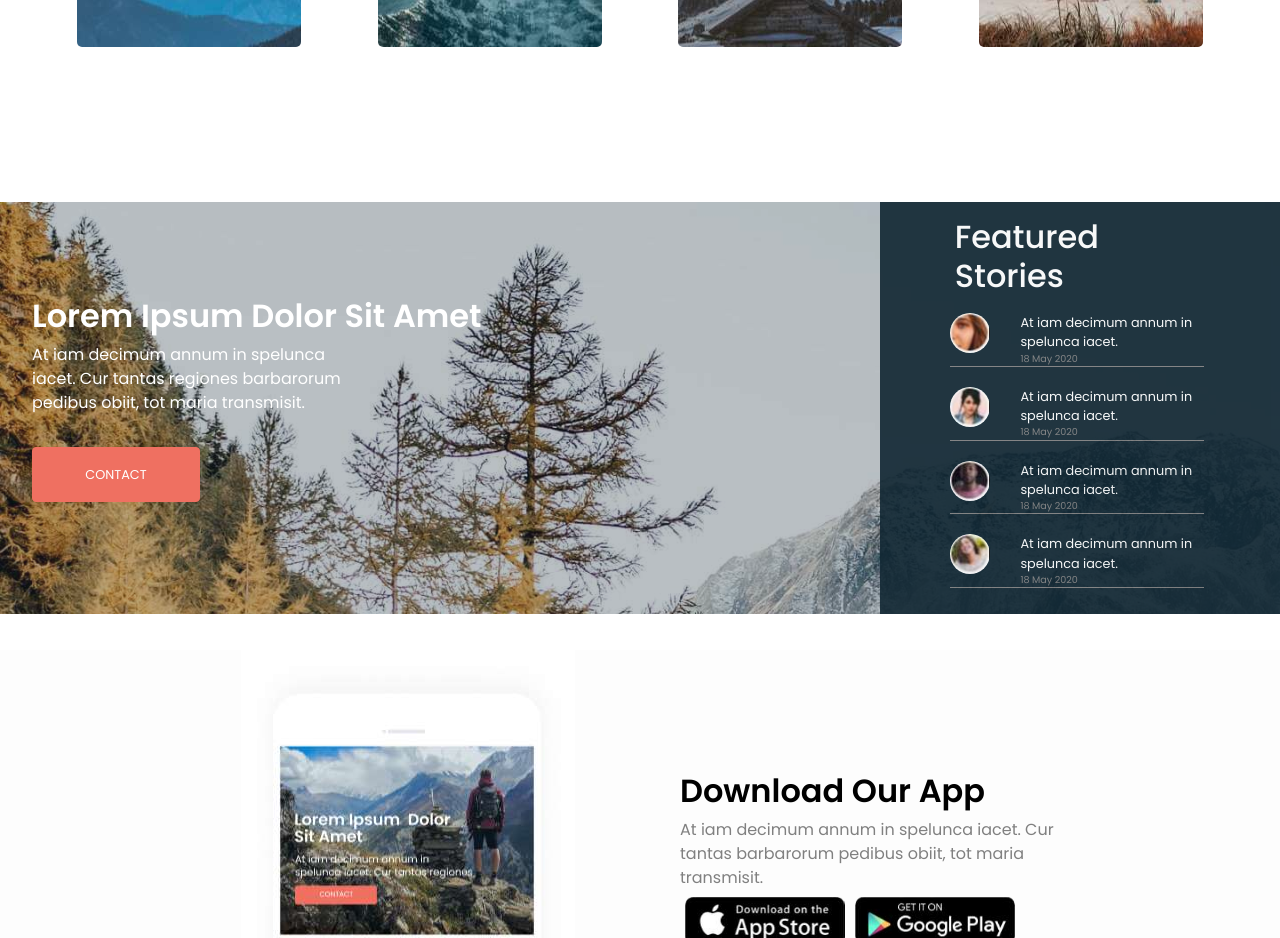
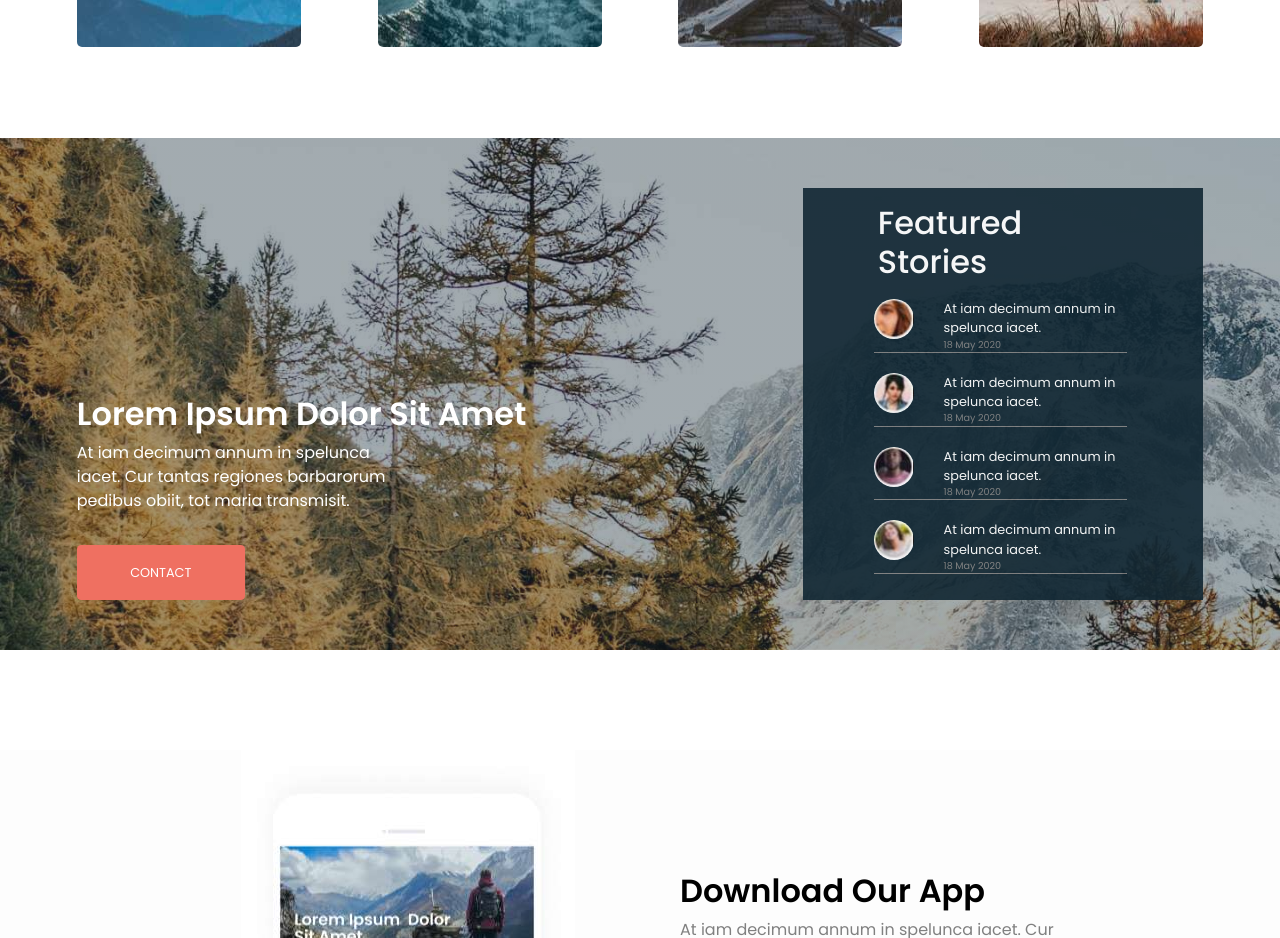
Before and after one commit to akhilalekha/lpmodel, a React (Create React App) app: page / in a window 1280 px wide. Shown: the part 1300-2238 px from the top of the page. Built offline with nearby package versions, Linux system fonts and the light colour scheme.

Commit message:
add parallax to third section and replace with bg gradient

```diff
--- a/src/components/Third.css
+++ b/src/components/Third.css
@@ -1,34 +1,25 @@
 .Third {
-	background-image: url("../images/orangepine.jpg");
+	background: linear-gradient(0deg, rgb(24, 45, 57, 0.4), rgb(24, 45, 57, 0.4)),
+		url("../images/orangepine.jpg");
+	background-attachment: fixed;
+	background-position: center;
 	background-repeat: no-repeat;
 	background-size: cover;
 	display: flex;
 	flex-wrap: wrap;
 	justify-content: space-between;
 	position: relative;
-	top: 5vw;
 	margin-bottom: 100px;
-	z-index: -10;
+	padding: 50px 6%;
 }
 
 .thImg {
 	display: flex;
 	flex-direction: column;
 	justify-content: flex-end;
-	margin: 2rem 2rem 7rem;
 	width: 30rem;
 }
-.thImgOverlay {
-	background-color: #182d39;
-	width: 100%;
-	height: 100%;
-	/* border: 2px solid red; */
-	position: absolute;
-	z-index: -5;
-	left: 0;
-	top: 0;
-	opacity: 0.3;
-}
+
 .thImgTitle {
 	font-size: 2rem;
 	font-weight: 600;
```
